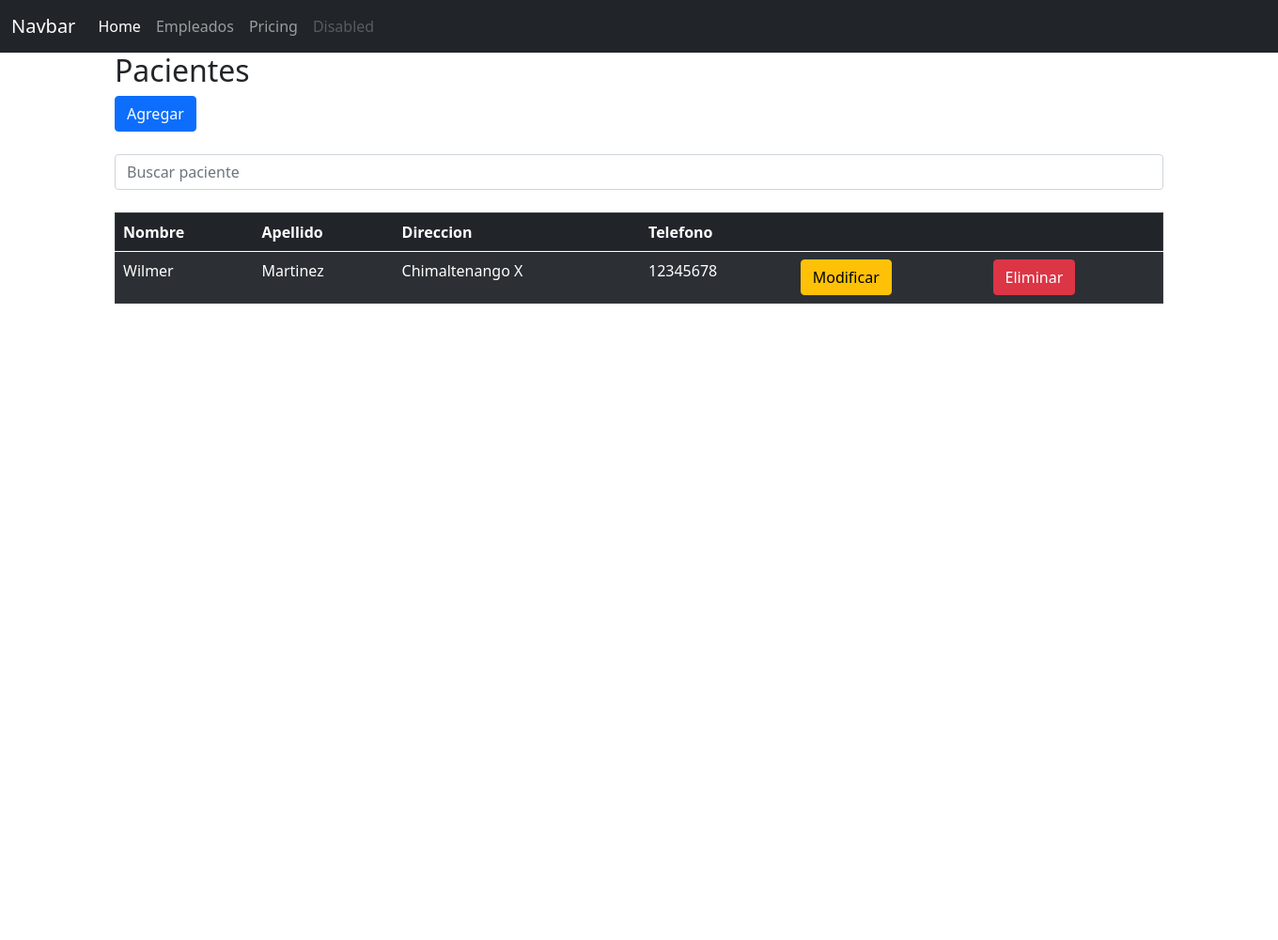
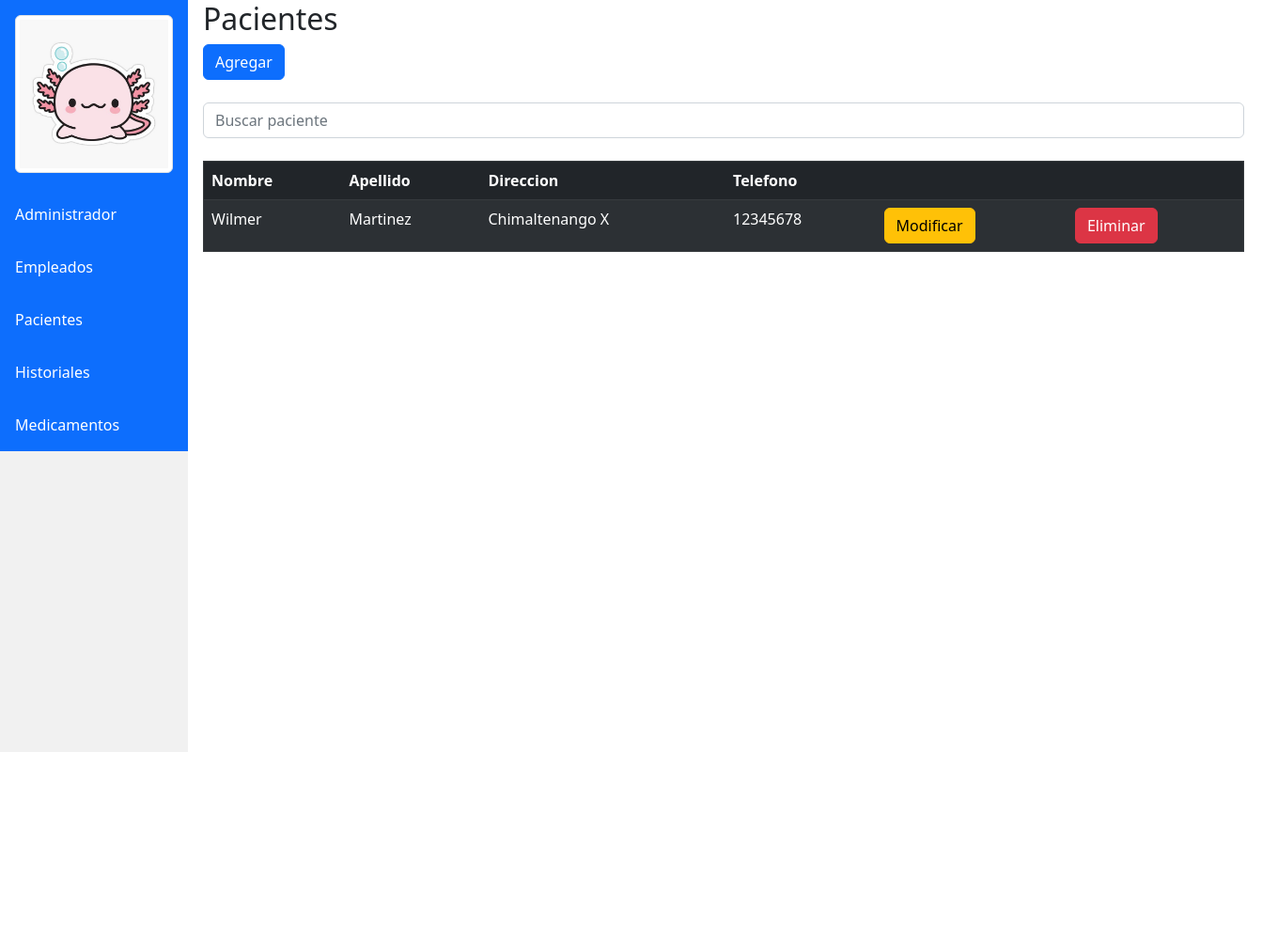
Before and after one commit to Jarod-UMG/Proyecto_Final_DWEB, a PHP site: page / in a window 1360 px wide. Shown: the whole page at 94% size. Before the commit the page ends 323 px from the top, so only its background shows below. Run offline with PHP 8.4, Linux system fonts and the light colour scheme; data comes from the database, SQL or seed files in the repository.

Commit message:
Segundo Commit

```diff
--- a/controllers/Inicio.php
+++ b/controllers/Inicio.php
@@ -7,8 +7,6 @@
 		}*/
 
 		public function index(){
-
-
 			/*$roles = new Roles_model();
 			$data["titulo"] = "Roles";
 			$data["roles"] = $roles->get_roles();*/
--- a/views/Inicio.php
+++ b/views/Inicio.php
@@ -1,38 +1,70 @@
-<!DOCTYPE html>
+<!doctype html>
 <html lang="es">
-	<head>
-		<meta charset="utf-8">
-		<meta name="viewport" content="width=device-width, initial-scale=1, shrink-to-fit=no">
-        <link rel="stylesheet" href="https://cdn.jsdelivr.net/npm/bootstrap@5.0.2/dist/css/bootstrap.min.css"  integrity="sha384-EVSTQN3/azprG1Anm3QDgpJLIm9Nao0Yz1ztcQTwFspd3yD65VohhpuuCOmLASjC" crossorigin="anonymous">
-    </head>
+  <head>
+    <meta charset="utf-8">
+    <meta name="viewport" content="width=device-width, initial-scale=1, shrink-to-fit=no">
+    <link href="https://cdn.jsdelivr.net/npm/bootstrap@5.2.2/dist/css/bootstrap.min.css" rel="stylesheet" integrity="sha384-Zenh87qX5JnK2Jl0vWa8Ck2rdkQ2Bzep5IDxbcnCeuOxjzrPF/et3URy9Bv1WTRi" crossorigin="anonymous">
+    <script src="https://cdn.jsdelivr.net/npm/bootstrap@5.2.2/dist/js/bootstrap.bundle.min.js" integrity="sha384-OERcA2EqjJCMA+/3y+gxIOqMEjwtxJY7qPCqsdltbNJuaOe923+mo//f6V8Qbsw3" crossorigin="anonymous"></script>
+    <style>
+body {
+  margin: 0;
+  font-family: "Lato", sans-serif;
+}
+
+.sidebar {
+  margin: 0;
+  padding: 0;
+  width: 200px;
+  background-color: #f1f1f1;
+  position: fixed;
+  height: 100%;
+  overflow: auto;
+}
+
+.sidebar a {
+  display: block;
+  color: white;
+  padding: 16px;
+  text-decoration: none;
+}
+
+.sidebar a.active {
+  color: white;
+}
+
+div.content {
+  margin-left: 200px;
+  padding: 1px 16px;
+  height: 1000px;
+}
+
+@media screen and (max-width: 700px) {
+  .sidebar {
+    width: 100%;
+    height: auto;
+    position: static;
+  }
+  .sidebar a {float: left;}
+  div.content {margin-left: 0;}
+}
+
+@media screen and (max-width: 400px) {
+  .sidebar a {
+    text-align: center;
+    float: none;
+  }
+}
+</style>
+  </head>
 
 	<body>
-    <nav class="navbar navbar-expand-lg navbar-dark bg-dark">
-  <div class="container-fluid">
-    <a class="navbar-brand" href="#">Navbar</a>
-    <button class="navbar-toggler" type="button" data-bs-toggle="collapse" data-bs-target="#navbarNav" aria-controls="navbarNav" aria-expanded="false" aria-label="Toggle navigation">
-      <span class="navbar-toggler-icon"></span>
-    </button>
-    <div class="collapse navbar-collapse" id="navbarNav">
-      <ul class="navbar-nav">
-        <li class="nav-item">
-          <a class="nav-link active" aria-current="page" href="#">Home</a>
-        </li>
-        <li class="nav-item">
-          <a class="nav-link" href="index.php?c=empleados">Empleados</a>
-        </li>
-        <li class="nav-item">
-          <a class="nav-link" href="#">Pricing</a>
-        </li>
-        <li class="nav-item">
-          <a class="nav-link disabled">Disabled</a>
-        </li>
-      </ul>
-    </div>
-  </div>
-</nav>
-        <form>
-
-        </form>
+  <div class="sidebar">
+  <a class="active bg-primary"><img class="img-thumbnail" src="img/ajolote.jpg"></img></a>
+  <a class="active bg-primary" href="index.php">Administrador</a>
+  <a class="active bg-primary" href="index.php?c=empleados">Empleados</a>
+  <a class="active bg-primary" href="index.php?c=pacientes">Pacientes</a>
+  <a class="active bg-primary" href="index.php?c=historiales">Historiales</a>
+  <a class="active bg-primary" href="index.php?c=medicamentos">Medicamentos</a>
+</div>
 	</body>
 </html>
--- a/views/empleados/empleados_modificar.php
+++ b/views/empleados/empleados_modificar.php
@@ -1,5 +1,5 @@
 <?php
-
+require_once "views/Inicio.php";
 ?>
 
 <!DOCTYPE html>
@@ -12,7 +12,7 @@
 	</head>
 
 	<body>
-		<div class="container">
+		<div class="container content">
 
 			<h2><?php echo $data["titulo"]; ?></h2>
 
--- a/views/empleados/empleados_nuevo.php
+++ b/views/empleados/empleados_nuevo.php
@@ -1,5 +1,5 @@
 <?php
-//var_dump($datar);
+require_once "views/Inicio.php";
 ?>
 <!DOCTYPE html>
 <html lang="es">
@@ -11,7 +11,7 @@
 	</head>
 
 	<body>
-		<div class="container">
+		<div class="container content">
 			<h2><?php echo $data["titulo"]; ?></h2>
 
 			<form id="nuevo" name="nuevo" method="POST" action="index.php?c=empleados&a=guarda" autocomplete="off">
--- a/views/historiales/historiales.php
+++ b/views/historiales/historiales.php
@@ -1,3 +1,6 @@
+<?php
+require_once "views/Inicio.php";
+?>
 <!DOCTYPE html>
 <html lang="es">
 	<head>
@@ -8,7 +11,7 @@
 	</head>
 
 	<body>
-		<div class="container">
+		<div class="container content">
 			<h2><?php echo $data["titulo"]; ?></h2>
 
 			<a href="index.php?c=historiales&a=nuevo" class="btn btn-primary">Agregar</a>
--- a/views/historiales/historiales_modificar.php
+++ b/views/historiales/historiales_modificar.php
@@ -1,5 +1,5 @@
 <?php
-
+require_once "views/Inicio.php";
 ?>
 
 <!DOCTYPE html>
@@ -12,7 +12,7 @@
 	</head>
 
 	<body>
-		<div class="container">
+		<div class="container content">
 
 			<h2><?php echo $data["titulo"]; ?></h2>
 
--- a/views/historiales/historlales_nuevo.php
+++ b/views/historiales/historlales_nuevo.php
@@ -1,5 +1,5 @@
 <?php
-//var_dump($datar);
+require_once "views/Inicio.php";
 ?>
 <!DOCTYPE html>
 <html lang="es">
@@ -11,7 +11,7 @@
 	</head>
 
 	<body>
-		<div class="container">
+		<div class="container content">
 			<h2><?php echo $data["titulo"]; ?></h2>
 
 			<form id="nuevo" name="nuevo" method="POST" action="index.php?c=historiales&a=guarda" autocomplete="off">
--- a/views/medicamentos/medicamentos.php
+++ b/views/medicamentos/medicamentos.php
@@ -1,3 +1,6 @@
+<?php
+require_once "views/Inicio.php";
+?>
 <!DOCTYPE html>
 <html lang="es">
 	<head>
@@ -8,7 +11,7 @@
 	</head>
 
 	<body>
-		<div class="container">
+		<div class="container content">
 			<h2><?php echo $data["titulo"]; ?></h2>
 
 			<a href="index.php?c=medicamentos&a=nuevo" class="btn btn-primary">Agregar</a>
--- a/views/medicamentos/medicamentos_modificar.php
+++ b/views/medicamentos/medicamentos_modificar.php
@@ -1,5 +1,5 @@
 <?php
-
+require_once "views/Inicio.php";
 ?>
 
 <!DOCTYPE html>
@@ -12,7 +12,7 @@
 	</head>
 
 	<body>
-		<div class="container">
+		<div class="container content">
 
 			<h2><?php echo $data["titulo"]; ?></h2>
 
--- a/views/medicamentos/medicamentos_nuevo.php
+++ b/views/medicamentos/medicamentos_nuevo.php
@@ -1,5 +1,5 @@
 <?php
-//var_dump($datar);
+require_once "views/Inicio.php";
 ?>
 <!DOCTYPE html>
 <html lang="es">
@@ -11,7 +11,7 @@
 	</head>
 
 	<body>
-		<div class="container">
+		<div class="container content">
 			<h2><?php echo $data["titulo"]; ?></h2>
 
 			<form id="nuevo" name="nuevo" method="POST" action="index.php?c=medicamentos&a=guarda" autocomplete="off">
--- a/views/pacientes/pacientes.php
+++ b/views/pacientes/pacientes.php
@@ -7,11 +7,12 @@ require_once "views/Inicio.php";
 		<meta charset="utf-8">
 		<meta name="viewport" content="width=device-width, initial-scale=1, shrink-to-fit=no">
 		<title><?php echo $data["titulo"]; ?></title>
-        <link rel="stylesheet" href="https://cdn.jsdelivr.net/npm/bootstrap@5.0.2/dist/css/bootstrap.min.css"  integrity="sha384-EVSTQN3/azprG1Anm3QDgpJLIm9Nao0Yz1ztcQTwFspd3yD65VohhpuuCOmLASjC" crossorigin="anonymous">
-	</head>
+		<link href="https://cdn.jsdelivr.net/npm/bootstrap@5.2.2/dist/css/bootstrap.min.css" rel="stylesheet" integrity="sha384-Zenh87qX5JnK2Jl0vWa8Ck2rdkQ2Bzep5IDxbcnCeuOxjzrPF/et3URy9Bv1WTRi" crossorigin="anonymous">
+    	<script src="https://cdn.jsdelivr.net/npm/bootstrap@5.2.2/dist/js/bootstrap.bundle.min.js" integrity="sha384-OERcA2EqjJCMA+/3y+gxIOqMEjwtxJY7qPCqsdltbNJuaOe923+mo//f6V8Qbsw3" crossorigin="anonymous"></script>
+    </head>
 
 	<body>
-		<div class="container">
+		<div class="container content">
 			<h2><?php echo $data["titulo"]; ?></h2>
 
 			<a href="index.php?c=pacientes&a=nuevo" class="btn btn-primary">Agregar</a>
--- a/views/pacientes/pacientes_modificar.php
+++ b/views/pacientes/pacientes_modificar.php
@@ -1,5 +1,5 @@
 <?php
-
+require_once "views/Inicio.php";
 ?>
 
 <!DOCTYPE html>
@@ -12,7 +12,7 @@
 	</head>
 
 	<body>
-		<div class="container">
+		<div class="container content">
 
 			<h2><?php echo $data["titulo"]; ?></h2>
 
```
Also changed, not shown: views/empleados/empleados.php (+4 -3 lines), views/pacientes/pacientes_nuevo.php (+5 -4 lines), img/ajolote.jpg (added).
